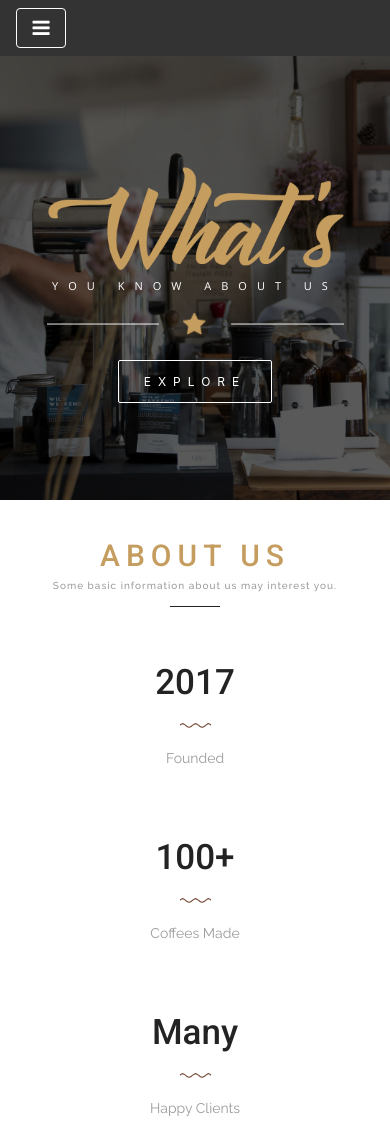
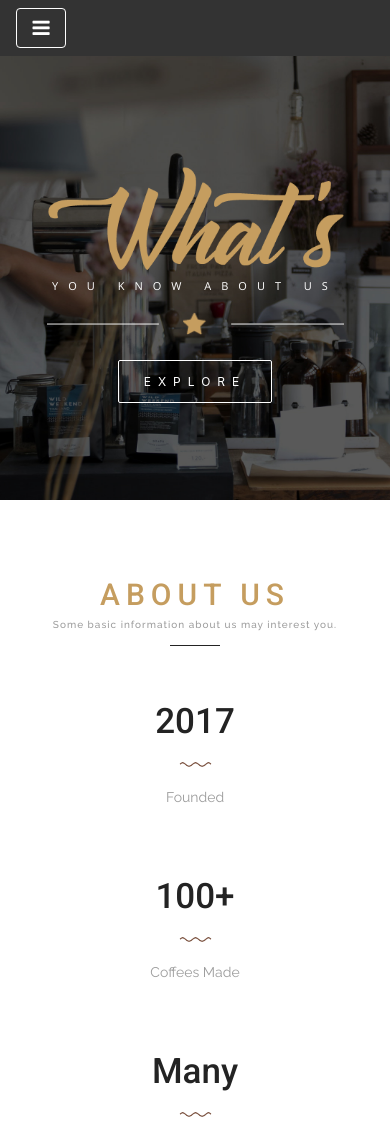
Before and after one commit to coffeefoxx/coffeefoxx.github.io, a plain HTML site: page about.html in a window 390 px wide. Shown: the top 1122 px of the page. Drawn offline with nearby package versions, Linux system fonts and the light colour scheme.

Commit message:
Create about.css

```diff
--- a/about.css
+++ b/about.css
@@ -311,6 +311,9 @@
 	.tittle h2{
 		font-size: 10px;
 	}
+	.about{
+		padding-top:20%;
+	}
 	.footer .carousel-indicators{
 	margin-bottom: -3%;
 	}
```
